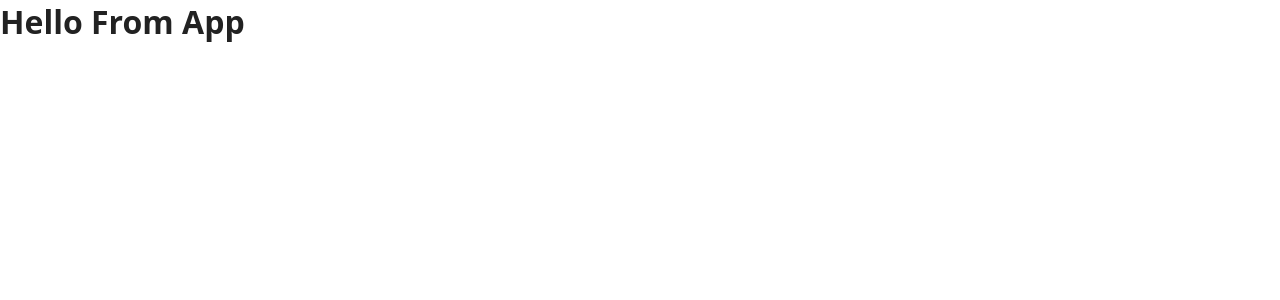
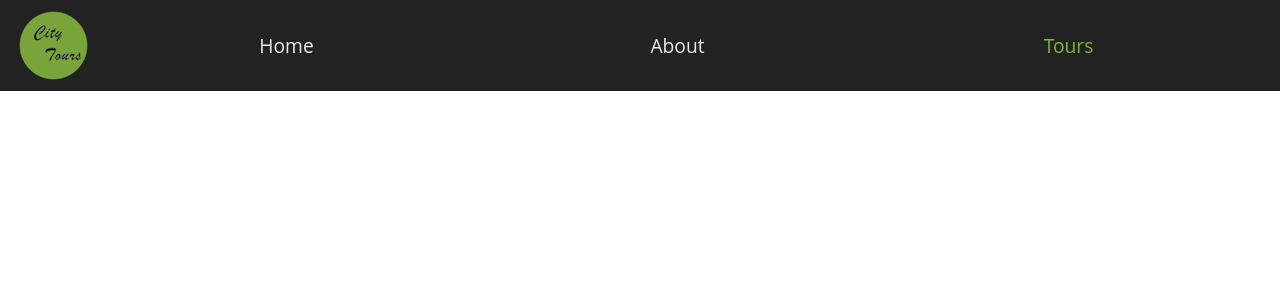
Before and after one commit to tkacholga/react-citytours, a React (Create React App) app: page / in a window 1280 px wide. Shown: the top 300 px of the page. Built offline with nearby package versions, Linux system fonts and the light colour scheme.

Commit message:
Created Navbar component

```diff
--- a/src/App.js
+++ b/src/App.js
@@ -1,10 +1,10 @@
 import React, { Component } from 'react';
-
+import Navbar from './components/Navbar/Navbar';
 import './App.scss';
 
 class App extends Component {
   render() {
-    return <h1>Hello From App</h1>;
+    return <Navbar />;
   }
 }
 
--- /dev/null
+++ b/src/components/Navbar/Navbar.js
@@ -0,0 +1,28 @@
+import React from 'react';
+import './Navbar.scss';
+import logo from '../../logo.png';
+
+export default function Navbar() {
+  return (
+    <nav className="navbar">
+      <img src={logo} alt="city tours logo" />
+      <ul className="nav-links">
+        <li>
+          <a href="/" className="nav-link">
+            home
+          </a>
+        </li>
+        <li>
+          <a href="/" className="nav-link">
+            about
+          </a>
+        </li>
+        <li>
+          <a href="/" className="nav-link active">
+            tours
+          </a>
+        </li>
+      </ul>
+    </nav>
+  );
+}
--- /dev/null
+++ b/src/components/Navbar/Navbar.scss
@@ -0,0 +1,31 @@
+@import '../../index.scss';
+
+.navbar {
+  background: $mainBlack;
+  padding: 0.5rem 1rem;
+  display: grid;
+  grid-template-columns: auto 1fr;
+}
+
+.nav-links {
+  align-self: center;
+  list-style-type: none;
+  display: grid;
+  grid-template-columns: repeat(3, 1fr);
+  text-align: center;
+}
+
+.nav-link {
+  color: $mainGrey;
+  text-transform: capitalize;
+  text-decoration: none;
+  font-size: 1.2rem;
+  transition: all 0.3s linear;
+  &:hover {
+    color: $mainGreen;
+  }
+}
+
+.active {
+  color: $mainGreen;
+}
```
Also changed, not shown: src/logo.png (added).
